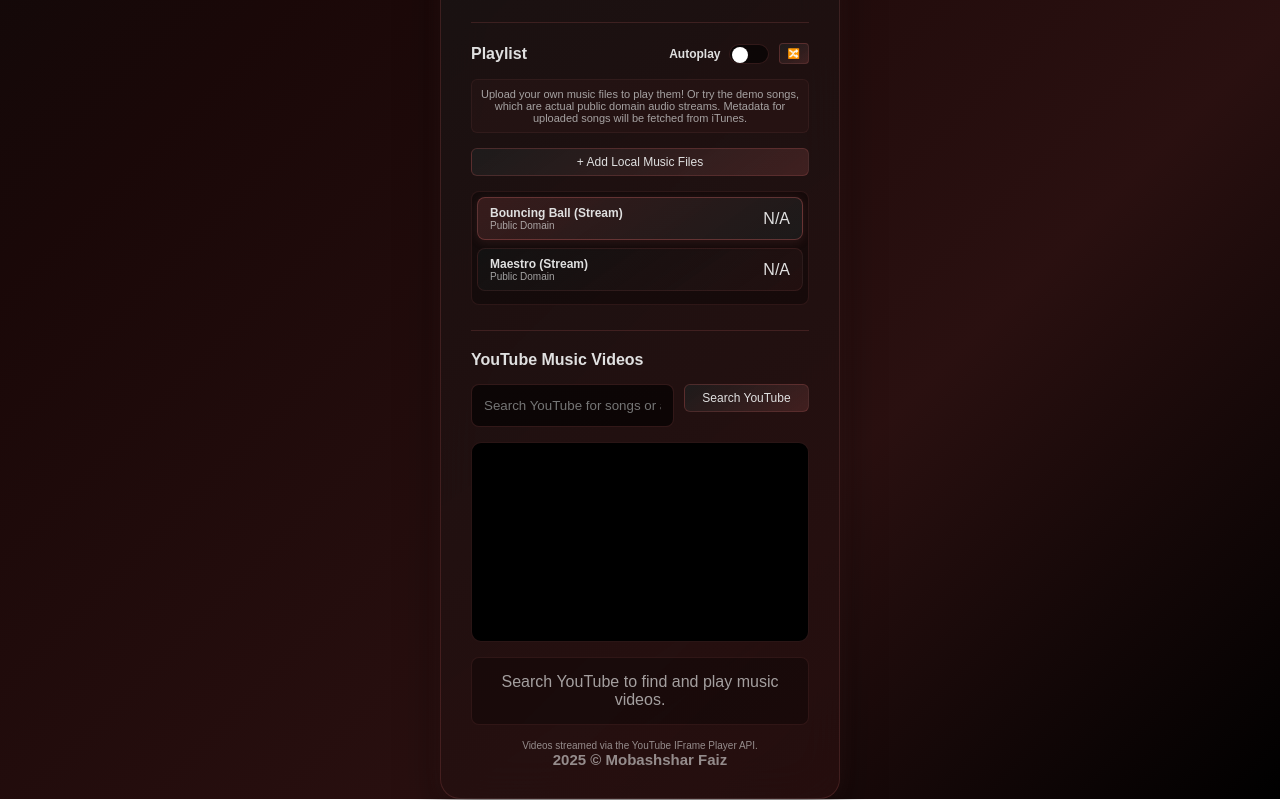
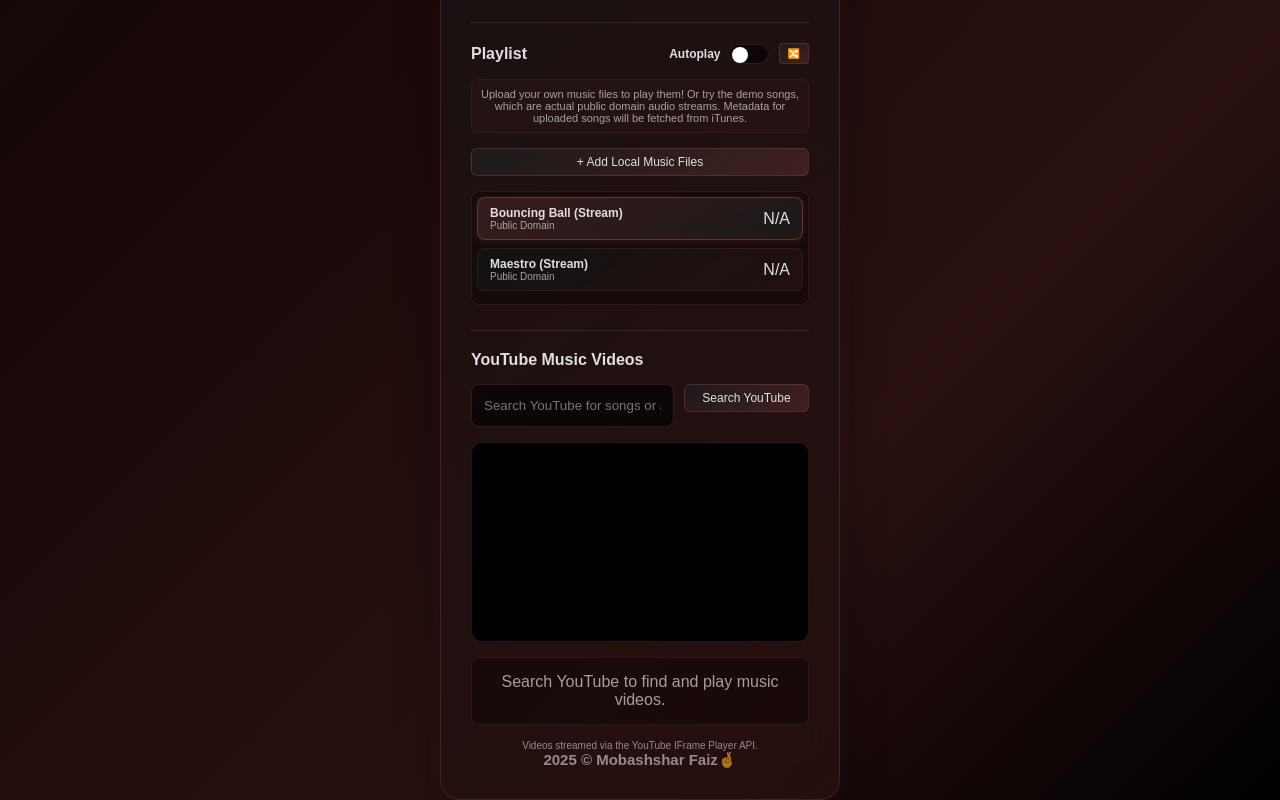
Before and after one commit to FAIZ04449/Musicube, a plain HTML site: page index.html in a window 1280 px wide. Shown: the part 485-1285 px from the top of the page. Drawn offline with Linux system fonts and the light colour scheme.

Commit message:
Add files via upload

```diff
--- a/index.html
+++ b/index.html
@@ -492,7 +492,7 @@
                 <div class="youtube-attribution">
                     Videos streamed via the YouTube IFrame Player API.
 
-                    <p><p><h2>2025  © Mobashshar Faiz</p></p>
+                    <p><p><h2>2025  © Mobashshar Faiz🤞</p></p>
                 </div>
             </div>
         </div>
@@ -525,11 +525,6 @@
                 this.autoplayToggle = document.getElementById('autoplayToggle');
                 this.shuffleBtn = document.getElementById('shuffleBtn');
 
-                // Removed Freesound API elements references
-                // this.freesoundSearchInput = document.getElementById('freesoundSearchInput');
-                // this.freesoundSearchBtn = document.getElementById('freesoundSearchBtn');
-                // this.freesoundResults = document.getElementById('freesoundResults');
-                // this.FREESOUND_API_KEY = 'KZlJtaIWbW66bRIkRAZ2FCU0TxcZnvXX7twCqifa';
 
                 // YouTube API elements
                 this.youtubeSearchInput = document.getElementById('youtubeSearchInput');
```
